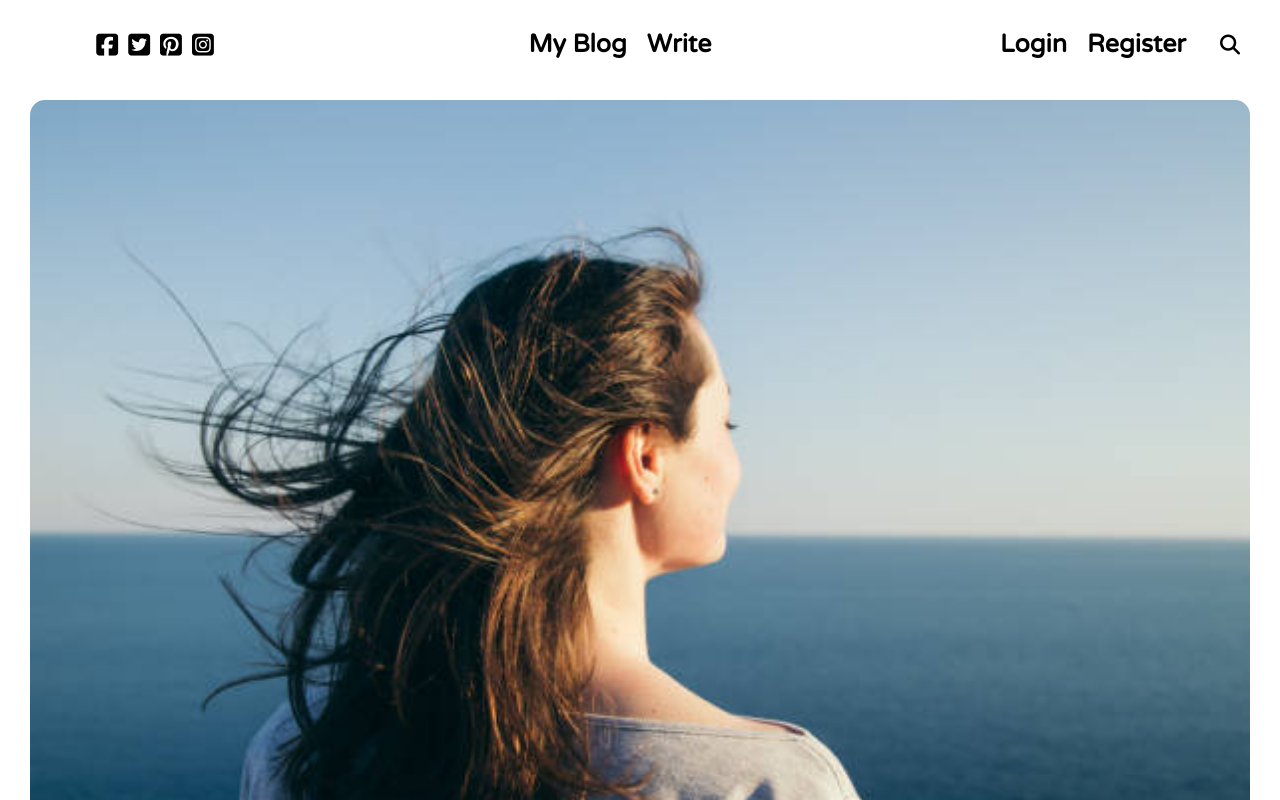
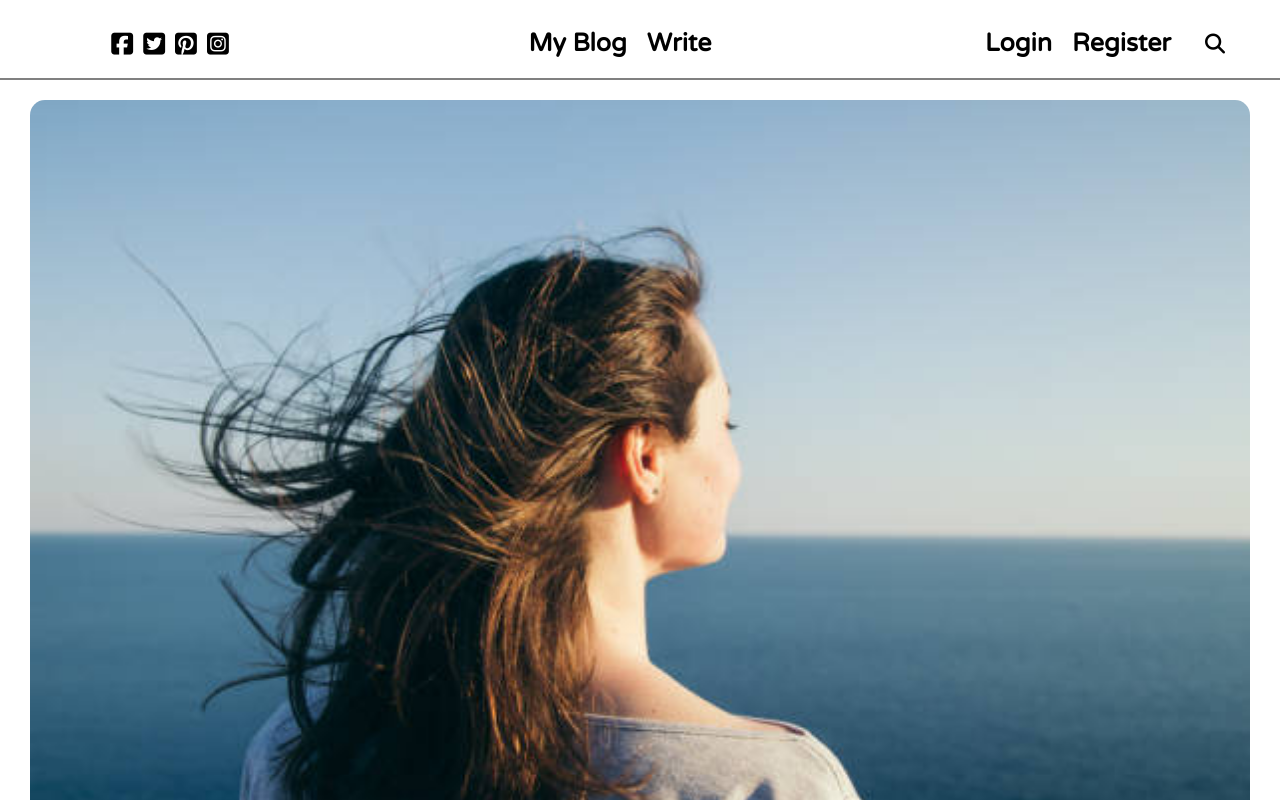
Before and after one commit to rumaisarather/Blog-App, a React (Create React App) app in the folder Blog/: page / in a window 1280 px wide. Shown: the top 800 px of the page. Built offline with nearby package versions, Linux system fonts and the light colour scheme; no server answers.

Commit message:
Update navbar.css

```diff
--- a/Blog/src/components/navbar.css
+++ b/Blog/src/components/navbar.css
@@ -1,13 +1,16 @@
 .navbar{
-    width:100%;
     height:80px;
     background-color:#fff;
     display: flex;
     font-family: 'Varela Round',sans-serif;
     align-items: center;
     justify-content: space-between;
-    position: relative;
-    top:10px;
+    position: sticky;
+    top:0px;
+    border-bottom:2px solid gray;
+    box-shadow:2px 2px 4px rgba(253, 251, 251, 0.1);
+    z-index: 999;
+    padding: 10px 20px;
 
 }
 .leftSide,.rightSide{
```
